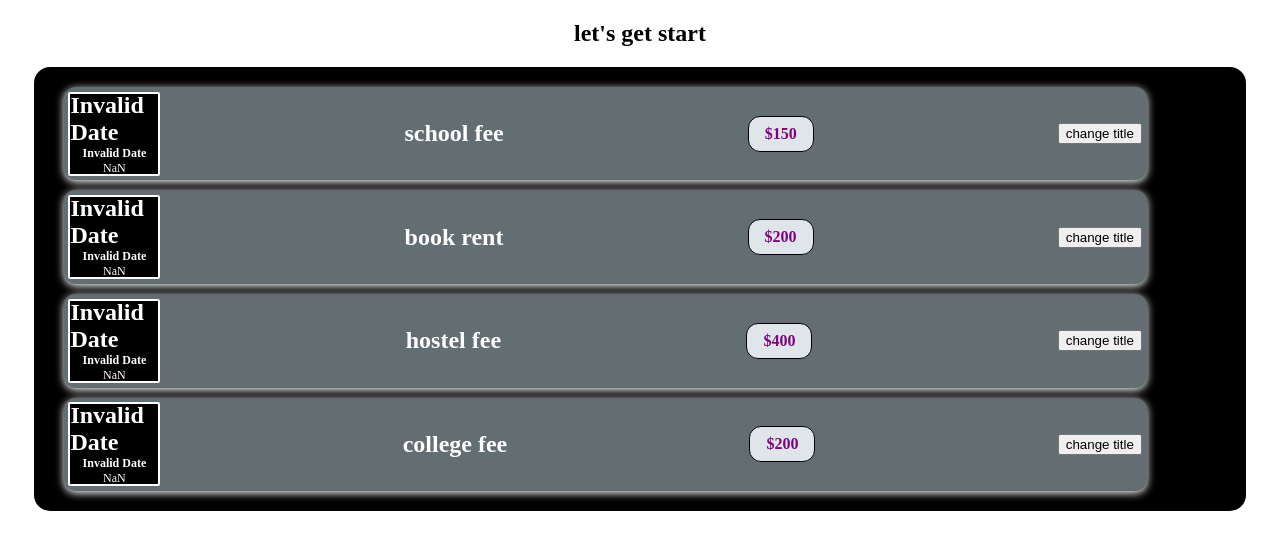
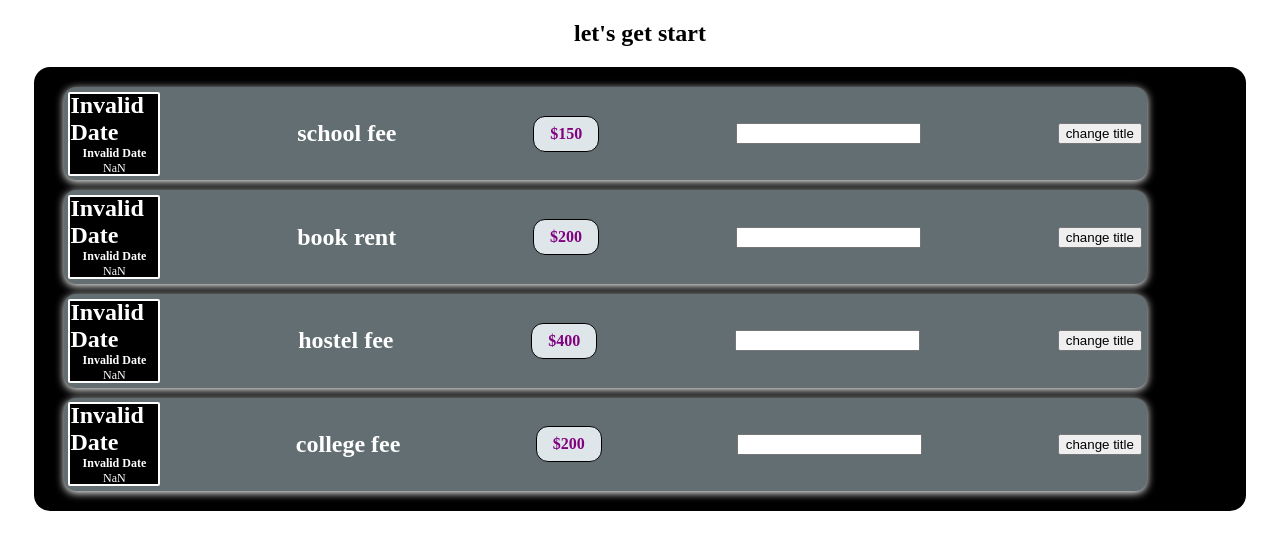
Before and after one commit to WajidMohammed9951/expence-tracker, a React (Create React App) app: page / in a window 1280 px wide. Shown: the top 550 px of the page. Built offline with nearby package versions, Linux system fonts and the light colour scheme.

Commit message:
added files

```diff
--- a/src/components/ExpenseItem.js
+++ b/src/components/ExpenseItem.js
@@ -5,13 +5,17 @@ import ExpenseDate from "./ExpenseDate";
 import Card from "./Card";
 
 const ExpenseItem = (props) => {
-  const [title, setTitle] = useState(props.title)
+
+  const [newTitle, setNewTitle] = useState("");
+  const [title, setTitle] = useState(props.title);
 
 
   const clickHandler = () => {
-   setTitle('New Title..');
+   setTitle(newTitle);
 
-
+  }
+  const changeHandler = (event) => {
+    setNewTitle(event.target.value);
   }
   return (
     <div className="expence-item">
@@ -20,6 +24,9 @@ const ExpenseItem = (props) => {
         <h2>{title}</h2>
       </div>
       <div className="expence-item__price">${props.amount}</div>
+
+      <input type="text" value={newTitle} onChange = {changeHandler}/>
+
       <button onClick={clickHandler}>change title</button>
     </div>
   );
```
